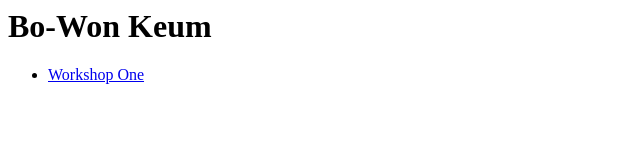
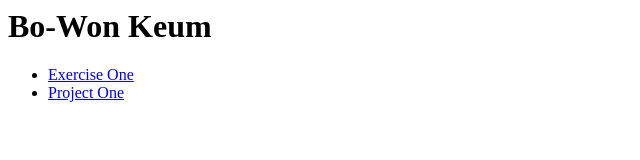
Before and after one commit to bowonkeum/gdfortheweb-spring2016-BOWON, a plain HTML site: page index.html in a window 1280 px wide. Shown: the whole page, without its empty margins (0-640 px from the left). Drawn offline with Linux system fonts and the light colour scheme.

Commit message:
Updated Index page

```diff
--- a/index.html
+++ b/index.html
@@ -6,7 +6,8 @@
 	<h1>Bo-Won Keum</h1>
 
 	<ul>
-		<li><a href="workshop_one/index.html">Workshop One</li>
+		<li><a href="exercise1/index.html">Exercise One</li>
+		<li><a href="project1/index.html">Project One</li>
 	</ul>
 </body>
 </html>
```
